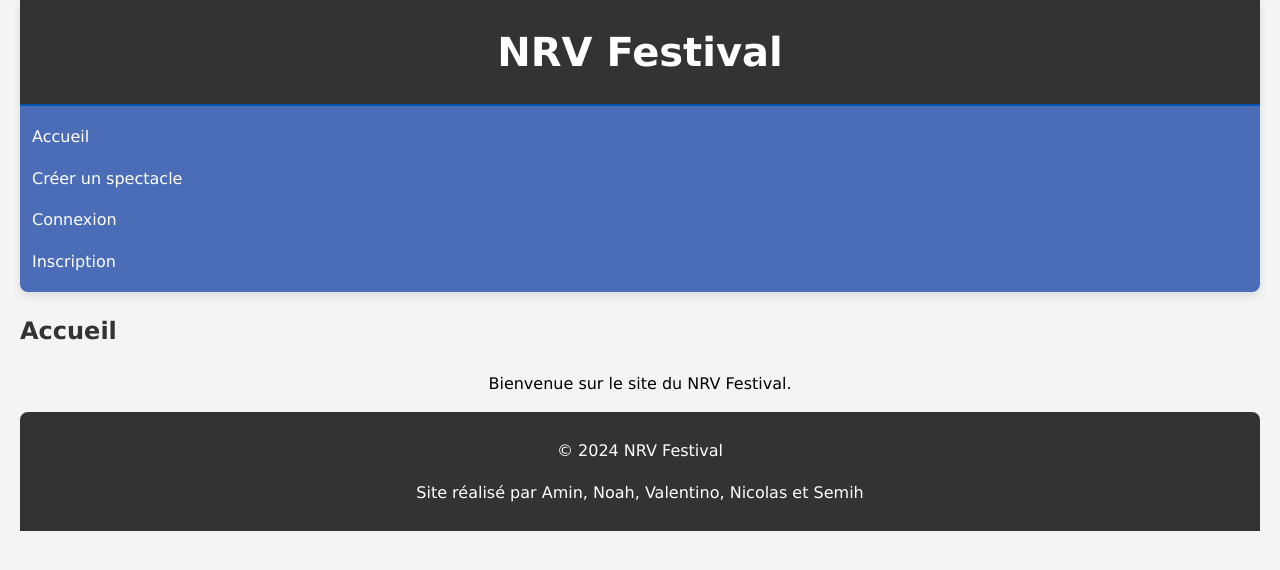
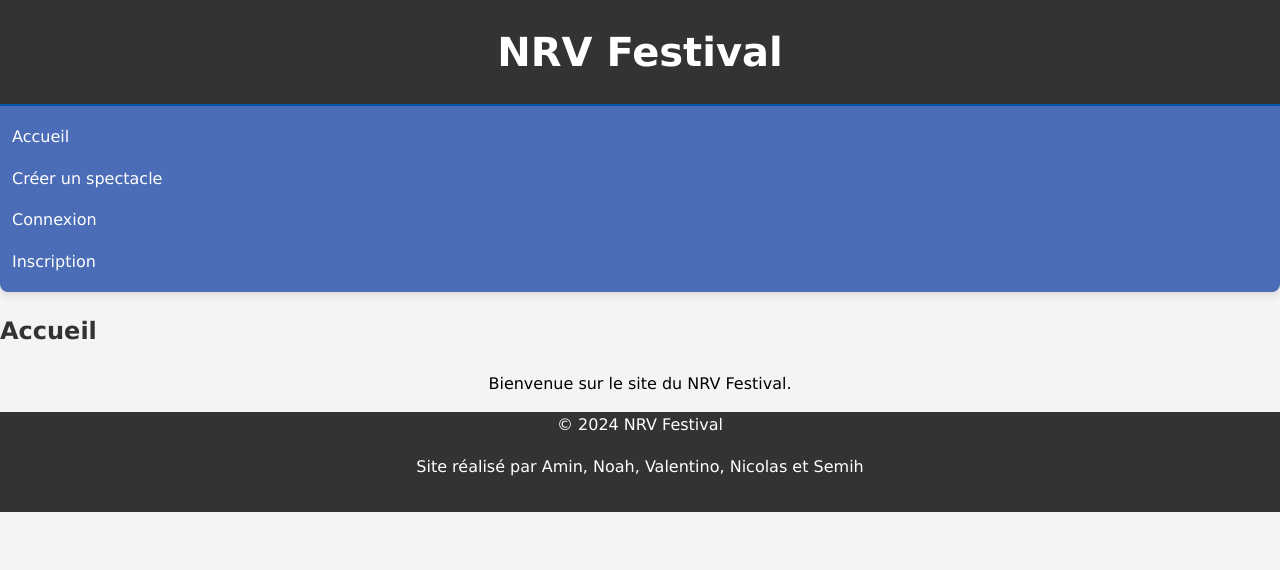
Before and after one commit to AminoBela/SAE_Belalia_Laghlali_Lambert_Sanjuan_Topcu, a PHP site: page / in a window 1280 px wide. Shown: the top 570 px of the page. Run offline with PHP 8.4, Linux system fonts and the light colour scheme.

Commit message:
Footer se place correctement + suppression padding gauche et droite de la page

```diff
--- a/public/styles.css
+++ b/public/styles.css
@@ -11,7 +11,6 @@ body {
     line-height: 1.6;
     background-color: #f4f4f4; /* Couleur de fond gris clair */
     color: #333; /* Couleur du texte */
-    padding: 0 20px;
 }
 
 /* Styles du titre principal */
@@ -182,21 +181,7 @@ p {
     margin-top: 1rem;
 }
 
-footer {
-    text-align: center;
-    padding: 10px;
-    background-color: #333;
-    color: white;
-    border-top-left-radius: 8px;
-    border-top-right-radius: 8px;
-    bottom: 0; /* Position at the bottom */
-    box-sizing: border-box; /* Include padding and border in the element's total width and height */
-}
 
-footer p
-{
-    color: white;
-}
 
 @media (max-width: 600px) {
     body {
@@ -215,3 +200,18 @@ footer p
         width: 90%;
     }
 }
+footer {
+    text-align: center;
+    background-color: #333;
+    color: #000;
+    width: 100%;
+    position: static;
+    bottom: 0;
+    left: 0;
+    height: 100px;
+}
+
+footer p
+{
+    color: white;
+}
--- a/src/classes/renderer/Renderer.php
+++ b/src/classes/renderer/Renderer.php
@@ -39,11 +39,11 @@ abstract class Renderer
     protected function renderFooter(): string
     {
         return <<<HTML
+            </body>
             <footer>
                 <p>&copy; 2024 NRV Festival</p>
                 <p>Site réalisé par Amin, Noah, Valentino, Nicolas et Semih</p>
             </footer>
-        </body>
 
         </html>
         HTML;
--- a/src/classes/renderer/SpectacleDetailsRenderer.php
+++ b/src/classes/renderer/SpectacleDetailsRenderer.php
@@ -69,6 +69,7 @@ class SpectacleDetailsRenderer extends Renderer
                 <div class='details-body'>
                     <p>Genre : {$this->spectacle->getGenre()}</p>
                     <p>Horaire prévu : {$this->spectacle->getHorairePrevuSpectacle()}</p>
+                </div>
             </div>
             "
             . $this->renderFooter();
```
